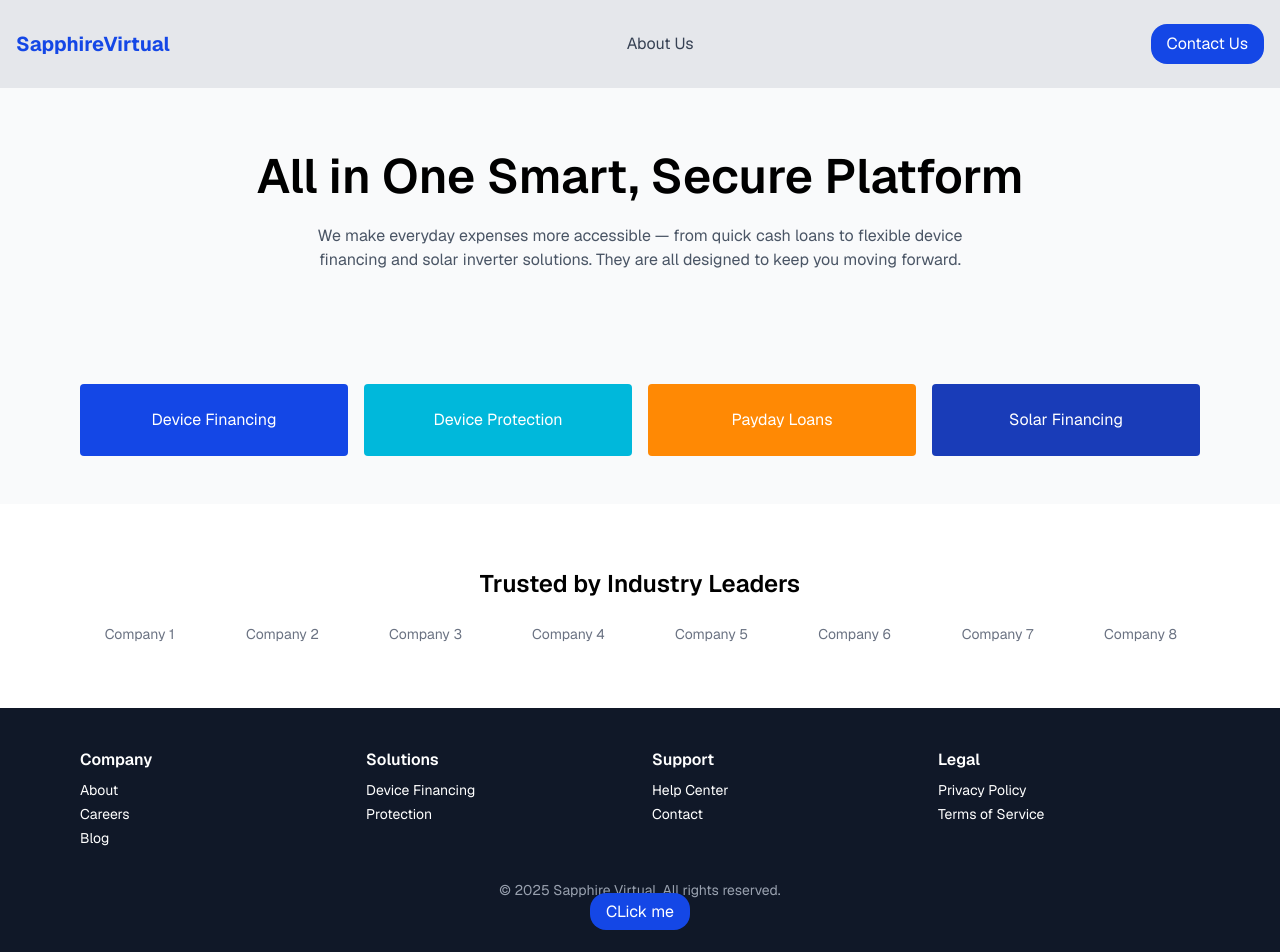
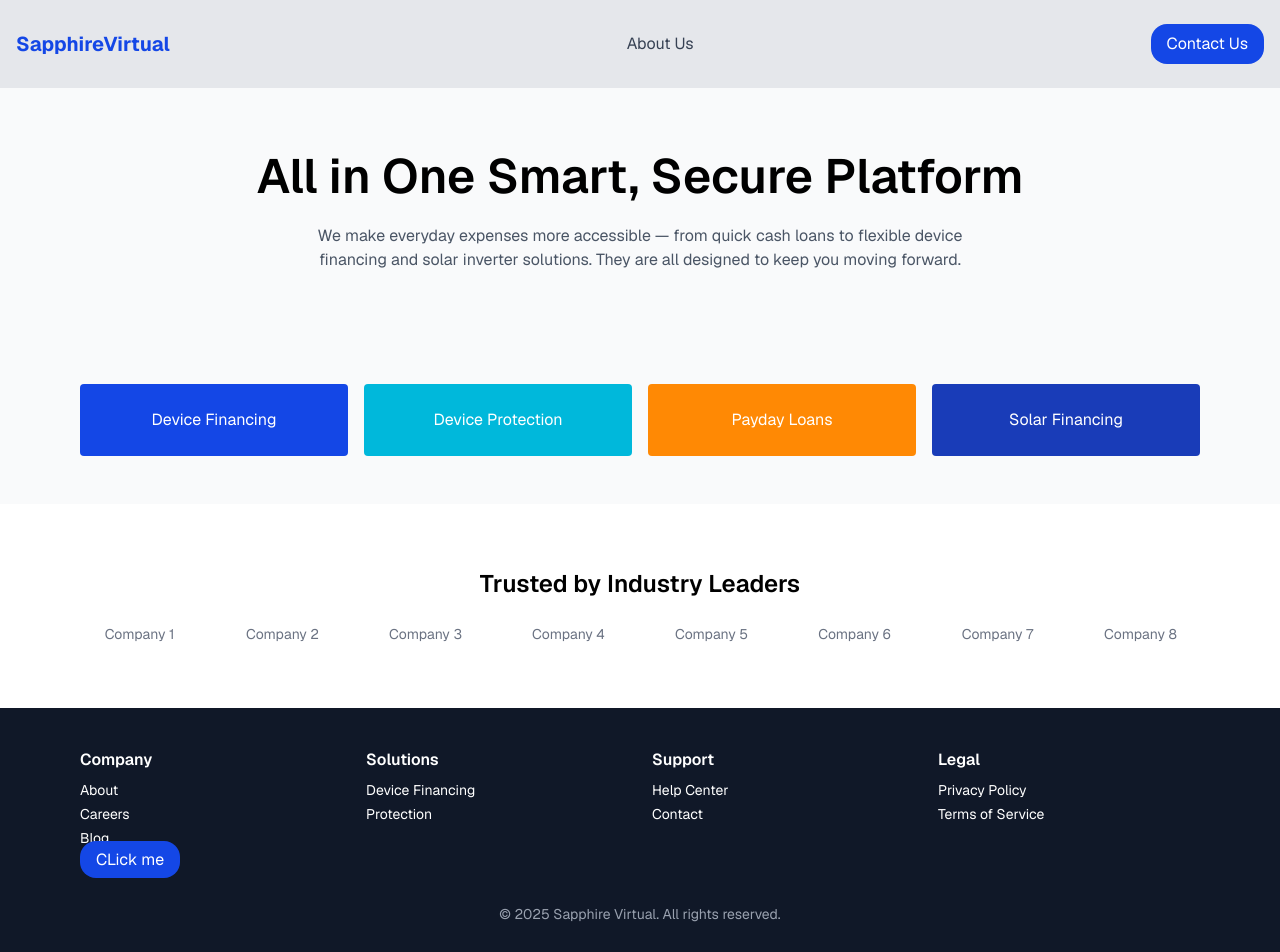
Before and after one commit to Victorydev1/Sapphire, a Next.js app: page / in a window 1280 px wide. Shown: the top 952 px of the page. Built offline with nearby package versions, Linux system fonts and the light colour scheme.

Commit message:
Debugging

```diff
--- a/app/page.tsx
+++ b/app/page.tsx
@@ -1,3 +1,5 @@
+import Link from "next/link";
+
 export default function Home() {
   return (
     <main className="font-sans antialiased">
@@ -78,6 +80,12 @@ export default function Home() {
               <li><a href="#" className="hover:underline">Careers</a></li>
               <li><a href="#" className="hover:underline">Blog</a></li>
             </ul>
+            <Link
+              href="/station"
+              className="bg-blue-700 text-white text-center py-2 px-4 rounded-2xl"
+            >
+              CLick me
+            </Link>
           </div>
           <div>
             <h4 className="font-semibold mb-2">Solutions</h4>
@@ -104,15 +112,6 @@ export default function Home() {
         <div className="mt-8 text-center text-xs sm:text-sm text-gray-400">
           &copy; 2025 Sapphire Virtual. All rights reserved.
         </div>
-        <nav className="space-x-6 md:text-center">
-            <a
-              href="/station"
-              className="bg-blue-700 text-white text-center py-2 px-4 rounded-2xl"
-            >
-              CLick me
-            </a>
-          </nav>
-
       </footer>
     </main>
   );
```
